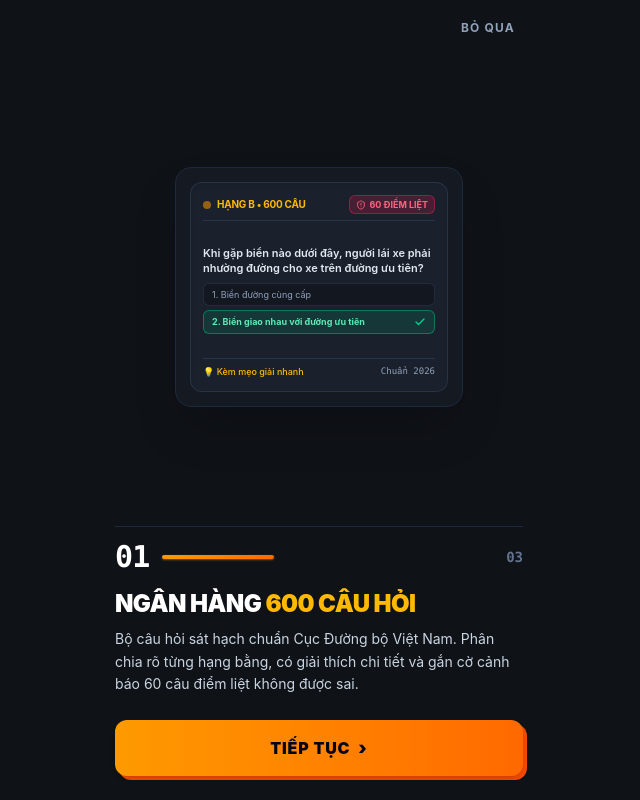
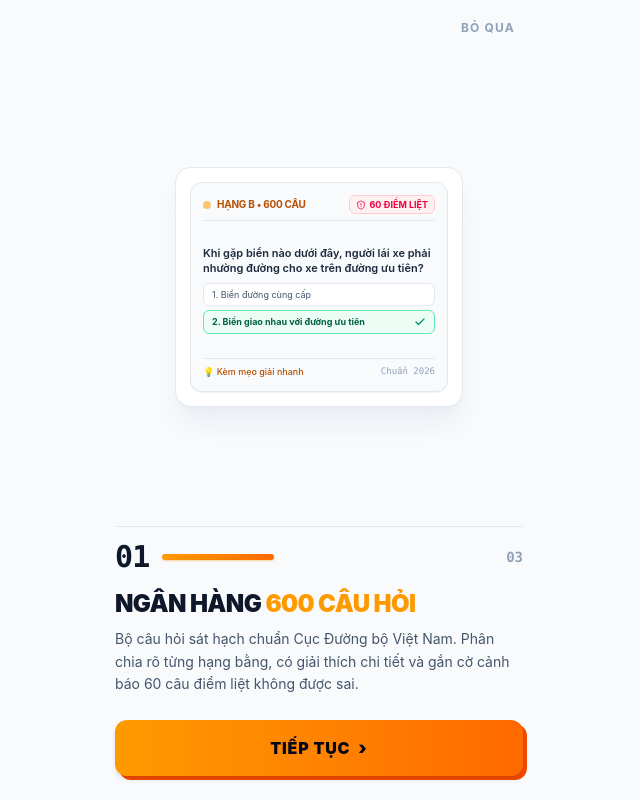
Before and after one commit to trevorthanhtung/OnTapGPLX, a React (Vite) app in the folder web/: page / in a window 1280 px wide. Both pictures are taken after a click on the button 640 px from the left and 372 px from the top of the page. Shown: the whole page, without its empty margins (321-961 px from the left). Built offline with nearby package versions, Linux system fonts and the light colour scheme; no server answers.

Commit message:
feat(ui): update onboarding walkthrough background to match app's light minimalist theme

```diff
--- a/web/src/components/WelcomeLandingView.tsx
+++ b/web/src/components/WelcomeLandingView.tsx
@@ -129,9 +129,7 @@ export const WelcomeLandingView: React.FC<WelcomeLandingViewProps> = ({ onStartE
 
   return (
     <div
-      className={`fixed inset-0 h-dvh w-full overflow-hidden overscroll-none select-none flex flex-col justify-between pt-[env(safe-area-inset-top,0px)] pb-[env(safe-area-inset-bottom,0px)] pl-[env(safe-area-inset-left,0px)] pr-[env(safe-area-inset-right,0px)] ${
-        viewMode === 'landing' ? 'bg-slate-50 text-slate-900' : 'bg-[#0f1217] text-slate-100'
-      }`}
+      className="fixed inset-0 h-dvh w-full overflow-hidden overscroll-none select-none flex flex-col justify-between pt-[env(safe-area-inset-top,0px)] pb-[env(safe-area-inset-bottom,0px)] pl-[env(safe-area-inset-left,0px)] pr-[env(safe-area-inset-right,0px)] bg-slate-50 text-slate-900"
       onTouchStart={handleTouchStart}
       onTouchMove={handleTouchMove}
       onTouchEnd={handleTouchEnd}
@@ -243,7 +241,7 @@ export const WelcomeLandingView: React.FC<WelcomeLandingViewProps> = ({ onStartE
       )}
 
       {/* ========================================================================= */}
-      {/* 2. MÀN 3 BƯỚC ONBOARDING CAROUSEL (01 - 02 - 03) - CHUẨN MÀU ONTAP GPLX    */}
+      {/* 2. MÀN 3 BƯỚC ONBOARDING CAROUSEL (01 - 02 - 03) - CHUẨN NỀN SÁNG ONTAP GPLX */}
       {/* ========================================================================= */}
       {viewMode === 'walkthrough' && (
         <div className="w-full h-full flex flex-col justify-between animate-in fade-in zoom-in-95 duration-250">
@@ -252,7 +250,7 @@ export const WelcomeLandingView: React.FC<WelcomeLandingViewProps> = ({ onStartE
             <button
               type="button"
               onClick={handleSkip}
-              className="text-xs font-bold uppercase tracking-widest text-slate-400 hover:text-amber-400 active:text-white transition-colors cursor-pointer py-1 px-2"
+              className="text-xs font-bold uppercase tracking-widest text-slate-400 hover:text-slate-800 active:text-slate-950 transition-colors cursor-pointer py-1 px-2"
             >
               BỎ QUA
             </button>
@@ -260,12 +258,12 @@ export const WelcomeLandingView: React.FC<WelcomeLandingViewProps> = ({ onStartE
 
           {/* Main Walkthrough Container */}
           <div className="w-full max-w-md landscape-mobile:max-w-2xl mx-auto flex-1 flex flex-col justify-between px-5 landscape-mobile:px-8 overflow-hidden">
-            {/* Upper Half: Graphic Area with huge watermark number */}
+            {/* Upper Half: Graphic Area with watermark number */}
             <div className="relative flex-1 flex items-center justify-center min-h-[220px] landscape-mobile:min-h-[140px] overflow-hidden">
               {/* Faint Large Watermark Number behind graphic */}
               <div
                 key={`watermark-${currentSlide.step}`}
-                className="absolute select-none font-black text-[130px] sm:text-[170px] landscape-mobile:text-[100px] text-white/[0.04] pointer-events-none tracking-tighter leading-none animate-in fade-in zoom-in-90 duration-300"
+                className="absolute select-none font-black text-[130px] sm:text-[170px] landscape-mobile:text-[100px] text-slate-900/[0.04] pointer-events-none tracking-tighter leading-none animate-in fade-in zoom-in-90 duration-300"
               >
                 {currentSlide.step}
               </div>
@@ -273,22 +271,22 @@ export const WelcomeLandingView: React.FC<WelcomeLandingViewProps> = ({ onStartE
               {/* Graphic Container (Tailored specifically for Driving Test App) */}
               <div
                 key={`graphic-${currentStep}`}
-                className="relative z-10 w-64 h-56 sm:w-72 sm:h-60 landscape-mobile:w-48 landscape-mobile:h-36 rounded-2xl border border-slate-800 bg-[#151921] p-3.5 landscape-mobile:p-2.5 shadow-2xl flex items-center justify-center animate-in zoom-in-95 fade-in duration-250"
+                className="relative z-10 w-64 h-56 sm:w-72 sm:h-60 landscape-mobile:w-48 landscape-mobile:h-36 rounded-2xl border border-slate-200/90 bg-white p-3.5 landscape-mobile:p-2.5 shadow-xl shadow-slate-200/60 flex items-center justify-center animate-in zoom-in-95 fade-in duration-250"
               >
                 {/* ------------------------------------------------------------- */}
                 {/* Slide 01 Graphic: Mô phỏng Thẻ câu hỏi Lý thuyết sát hạch thực tế */}
                 {/* ------------------------------------------------------------- */}
                 {currentStep === 0 && (
-                  <div className="w-full h-full rounded-xl bg-[#1a202c] border border-slate-700/60 p-3 landscape-mobile:p-2 flex flex-col justify-between shadow-inner">
+                  <div className="w-full h-full rounded-xl bg-slate-50 border border-slate-200 p-3 landscape-mobile:p-2 flex flex-col justify-between shadow-2xs">
                     {/* Header: Category & Critical Warning Badge */}
-                    <div className="flex items-center justify-between pb-1.5 border-b border-slate-700/60">
+                    <div className="flex items-center justify-between pb-1.5 border-b border-slate-200">
                       <div className="flex items-center gap-1.5">
                         <div className="w-2 h-2 rounded-full bg-amber-500 animate-pulse" />
-                        <span className="text-[10px] font-bold text-amber-400 tracking-tight">
+                        <span className="text-[10px] font-bold text-amber-700 tracking-tight">
                           HẠNG B • 600 CÂU
                         </span>
                       </div>
-                      <div className="px-1.5 py-0.5 rounded-md bg-rose-500/20 border border-rose-500/40 text-rose-400 text-[9px] font-bold flex items-center gap-1">
+                      <div className="px-1.5 py-0.5 rounded-md bg-rose-50 border border-rose-200 text-rose-600 text-[9px] font-bold flex items-center gap-1">
                         <ShieldAlert className="w-2.5 h-2.5" />
                         <span>60 ĐIỂM LIỆT</span>
                       </div>
@@ -296,25 +294,25 @@ export const WelcomeLandingView: React.FC<WelcomeLandingViewProps> = ({ onStartE
 
                     {/* Question Content */}
                     <div className="my-auto py-1 space-y-1.5">
-                      <div className="text-[10.5px] sm:text-[11px] font-semibold text-slate-200 leading-snug line-clamp-2">
+                      <div className="text-[10.5px] sm:text-[11px] font-semibold text-slate-800 leading-snug line-clamp-2">
                         Khi gặp biển nào dưới đây, người lái xe phải nhường đường cho xe trên đường ưu tiên?
                       </div>
 
                       {/* Options with active correct choice */}
                       <div className="space-y-1">
-                        <div className="px-2 py-1 rounded-md bg-[#131720] border border-slate-700/50 flex items-center justify-between text-[9px] text-slate-400">
+                        <div className="px-2 py-1 rounded-md bg-white border border-slate-200 flex items-center justify-between text-[9px] text-slate-600">
                           <span>1. Biển đường cùng cấp</span>
                         </div>
-                        <div className="px-2 py-1 rounded-md bg-emerald-500/15 border border-emerald-500/50 flex items-center justify-between text-[9px] text-emerald-300 font-bold">
+                        <div className="px-2 py-1 rounded-md bg-emerald-50 border border-emerald-300 flex items-center justify-between text-[9px] text-emerald-800 font-bold">
                           <span>2. Biển giao nhau với đường ưu tiên</span>
-                          <Check className="w-3 h-3 text-emerald-400 shrink-0 stroke-[2.5]" />
+                          <Check className="w-3 h-3 text-emerald-600 shrink-0 stroke-[2.5]" />
                         </div>
                       </div>
                     </div>
 
                     {/* Footer Tip */}
-                    <div className="pt-1.5 border-t border-slate-700/60 flex items-center justify-between text-[9px] text-slate-400">
-                      <span className="flex items-center gap-1 text-amber-400 font-medium">
+                    <div className="pt-1.5 border-t border-slate-200 flex items-center justify-between text-[9px] text-slate-500">
+                      <span className="flex items-center gap-1 text-amber-700 font-medium">
                         💡 Kèm mẹo giải nhanh
                       </span>
                       <span className="font-mono text-slate-400">Chuẩn 2026</span>
@@ -326,7 +324,7 @@ export const WelcomeLandingView: React.FC<WelcomeLandingViewProps> = ({ onStartE
                 {/* Slide 02 Graphic: Giao diện mô phỏng 120 tình huống & Phím Space */}
                 {/* ------------------------------------------------------------- */}
                 {currentStep === 1 && (
-                  <div className="w-full h-full rounded-xl bg-[#1a202c] border border-slate-700/60 p-3 landscape-mobile:p-2 flex flex-col justify-between shadow-inner">
+                  <div className="w-full h-full rounded-xl bg-slate-900 border border-slate-800 p-3 landscape-mobile:p-2 flex flex-col justify-between shadow-2xs">
                     {/* Windshield Road Simulation View */}
                     <div className="flex-1 w-full bg-[#0c1017] rounded-lg border border-slate-800 flex flex-col justify-between p-2 relative overflow-hidden mb-2">
                       <div className="w-full flex items-center justify-between z-10">
@@ -378,30 +376,32 @@ export const WelcomeLandingView: React.FC<WelcomeLandingViewProps> = ({ onStartE
                 {/* Slide 03 Graphic: Chứng nhận Kết quả Sát hạch Thi thử          */}
                 {/* ------------------------------------------------------------- */}
                 {currentStep === 2 && (
-                  <div className="w-full h-full rounded-xl bg-[#1a202c] border border-emerald-600/40 p-3 landscape-mobile:p-2 flex flex-col justify-between shadow-inner">
+                  <div className="w-full h-full rounded-xl bg-slate-50 border border-emerald-200 p-3 landscape-mobile:p-2 flex flex-col justify-between shadow-2xs">
                     {/* Card Header */}
-                    <div className="flex items-center justify-between pb-1.5 border-b border-slate-700/60">
-                      <span className="text-[10px] font-bold text-slate-300">KẾT QUẢ THI THỬ</span>
-                      <span className="text-[9px] font-mono text-amber-400 font-bold">HẠNG B</span>
+                    <div className="flex items-center justify-between pb-1.5 border-b border-slate-200">
+                      <span className="text-[10px] font-bold text-slate-700">KẾT QUẢ THI THỬ</span>
+                      <span className="text-[9px] font-mono text-amber-700 font-bold bg-amber-50 px-1.5 py-0.5 rounded border border-amber-200">
+                        HẠNG B
+                      </span>
                     </div>
 
                     {/* Center Score & Pass Badge */}
                     <div className="my-auto flex flex-col items-center justify-center text-center py-1">
-                      <div className="w-10 h-10 rounded-full bg-emerald-500/20 border border-emerald-500/50 flex items-center justify-center text-emerald-400 mb-1 shadow-[0_0_15px_rgba(16,185,129,0.25)]">
+                      <div className="w-10 h-10 rounded-full bg-emerald-100 border border-emerald-300 flex items-center justify-center text-emerald-600 mb-1 shadow-sm">
                         <Award className="w-5 h-5" />
                       </div>
-                      <div className="font-black text-sm text-emerald-400 tracking-wider">
+                      <div className="font-black text-sm text-emerald-700 tracking-wider">
                         ĐẠT SÁT HẠCH
                       </div>
-                      <div className="text-lg font-black font-mono text-white mt-0.5 tracking-tight">
+                      <div className="text-lg font-black font-mono text-slate-900 mt-0.5 tracking-tight">
                         35 <span className="text-slate-400 text-xs font-normal">/ 35 CÂU</span>
                       </div>
                     </div>
 
                     {/* Sub Metrics */}
-                    <div className="pt-1.5 border-t border-slate-700/60 flex items-center justify-between text-[9px] font-mono text-slate-400">
+                    <div className="pt-1.5 border-t border-slate-200 flex items-center justify-between text-[9px] font-mono text-slate-500">
                       <span>⏱️ 16:24 / 22:00</span>
-                      <span className="text-emerald-400 font-bold">✓ 0 câu liệt sai</span>
+                      <span className="text-emerald-600 font-bold">✓ 0 câu liệt sai</span>
                     </div>
                   </div>
                 )}
@@ -409,43 +409,43 @@ export const WelcomeLandingView: React.FC<WelcomeLandingViewProps> = ({ onStartE
             </div>
 
             {/* Thin Divider Line separating graphics from text */}
-            <div className="w-full border-t border-slate-800 my-2 shrink-0" />
+            <div className="w-full border-t border-slate-200 my-2 shrink-0" />
 
             {/* Lower Half: Step Counter, Title, Description, and Layered CTA Button */}
             <div className="w-full pt-1 pb-4 sm:pb-6 landscape-mobile:pb-2 flex flex-col shrink-0">
               {/* Step Counter Row (01 ————— 03) */}
               <div className="flex items-center justify-between mb-3 landscape-mobile:mb-1.5">
                 <div className="flex items-center gap-3">
-                  <span className="text-2xl sm:text-3xl landscape-mobile:text-xl font-black font-mono text-white tracking-tight">
+                  <span className="text-2xl sm:text-3xl landscape-mobile:text-xl font-black font-mono text-slate-900 tracking-tight">
                     {currentSlide.step}
                   </span>
                   {/* Amber Accent Indicator Line */}
-                  <div className="w-20 sm:w-28 landscape-mobile:w-16 h-1 rounded-full bg-linear-to-r from-amber-500 to-orange-500 shadow-xs shadow-amber-500/50" />
+                  <div className="w-20 sm:w-28 landscape-mobile:w-16 h-1.5 rounded-full bg-linear-to-r from-amber-500 to-orange-500 shadow-xs shadow-amber-500/40" />
                 </div>
 
-                <span className="text-xs sm:text-sm font-bold font-mono text-slate-500">
+                <span className="text-xs sm:text-sm font-bold font-mono text-slate-400">
                   03
                 </span>
               </div>
 
-              {/* Heading Title (Crisp White with Amber Accent) */}
+              {/* Heading Title (Crisp Slate with Amber Accent) */}
               <h2
                 key={`title-${currentStep}`}
-                className="text-xl sm:text-2xl landscape-mobile:text-base font-black text-white tracking-tight uppercase mb-2 landscape-mobile:mb-1 leading-snug animate-in fade-in duration-200"
+                className="text-xl sm:text-2xl landscape-mobile:text-base font-black text-slate-900 tracking-tight uppercase mb-2 landscape-mobile:mb-1 leading-snug animate-in fade-in duration-200"
               >
                 <span>{currentSlide.titlePrefix} </span>
-                <span className="text-amber-400">{currentSlide.titleHighlight}</span>
+                <span className="text-amber-500">{currentSlide.titleHighlight}</span>
               </h2>
 
               {/* Description Body */}
               <p
                 key={`desc-${currentStep}`}
-                className="text-xs sm:text-sm landscape-mobile:text-[11px] text-slate-300 leading-relaxed font-normal mb-5 sm:mb-6 landscape-mobile:mb-2 line-clamp-3 sm:line-clamp-none animate-in fade-in duration-200"
+                className="text-xs sm:text-sm landscape-mobile:text-[11px] text-slate-600 leading-relaxed font-normal mb-5 sm:mb-6 landscape-mobile:mb-2 line-clamp-3 sm:line-clamp-none animate-in fade-in duration-200"
               >
                 {currentSlide.desc}
               </p>
 
-              {/* 3D Layered Offset CTA Button in Signature Amber / Orange */}
+              {/* 3D Layered Offset CTA Button */}
               <div className="w-full relative select-none">
                 {/* Orange Bottom Offset Layer */}
                 <div
@@ -463,8 +463,6 @@ export const WelcomeLandingView: React.FC<WelcomeLandingViewProps> = ({ onStartE
                   <span className="text-lg leading-none font-black">›</span>
                 </button>
               </div>
-
-
             </div>
           </div>
         </div>
```
